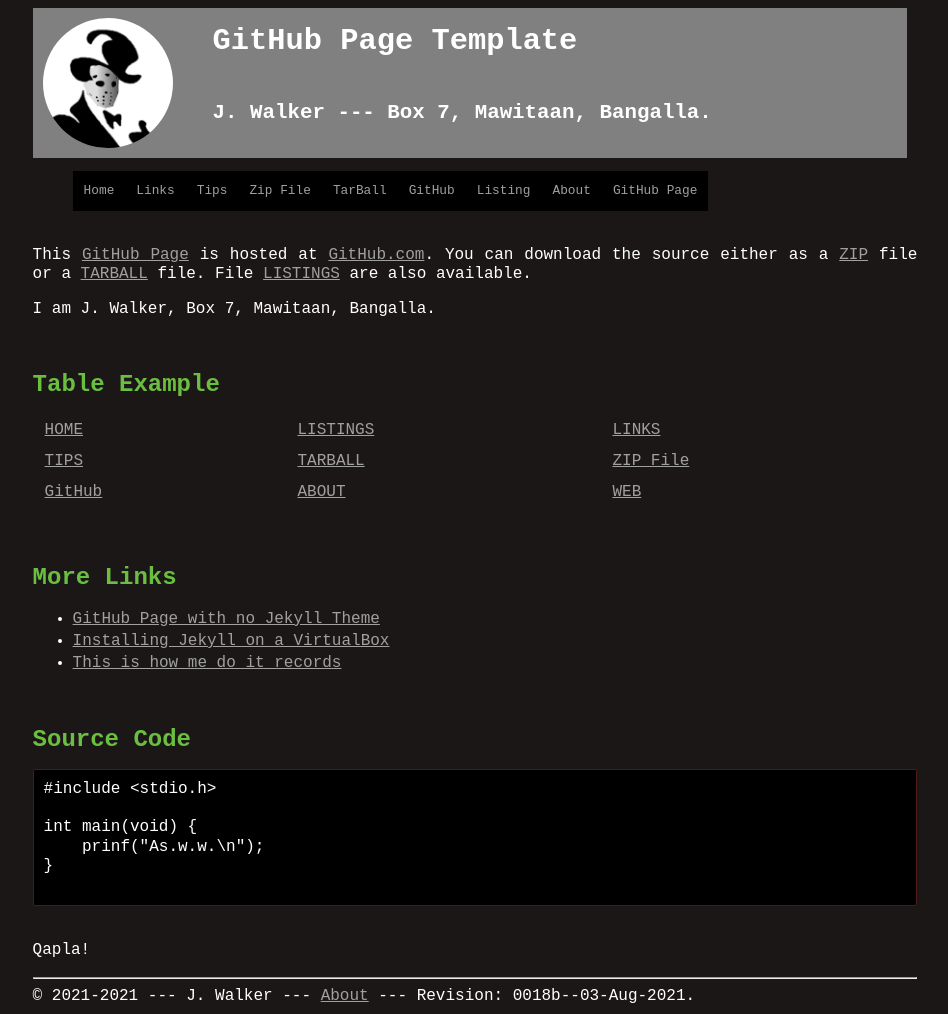
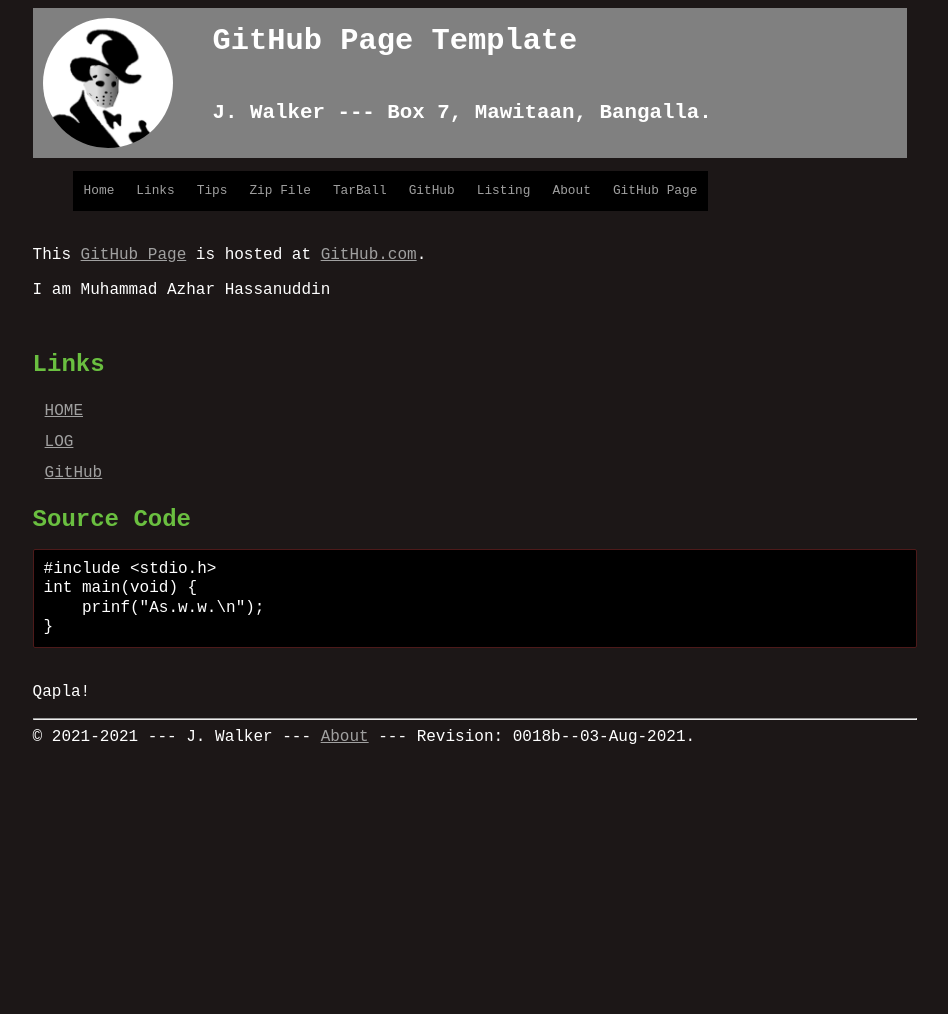
Before and after one commit to azhar81/sp221, a Jekyll site: the page built from index.md, in a window 1280 px wide. Shown: the whole page, without its empty margins (165-1113 px from the left). Built offline with Jekyll 4.4.1, drawn with Linux system fonts in a browser that asks for light colours; after the commit the page ends 900 px from its top, so only the background shows below that.

Commit message:
Update index.md

````diff
--- a/index.md
+++ b/index.md
@@ -2,38 +2,24 @@
 ---
 
 <br>
-This [GitHub Page](https://pages.github.com/) is hosted at [GitHub.com]({{ site.urlgithub }}).
-You can download the source either as a
-[ZIP]({{ site.baseurl }}/template.zip) file or a
-[TARBALL]({{ site.baseurl }}/template.tar.bz2) file.
-File [LISTINGS]({{ site.baseurl }}/000.html) are also available.
+This [GitHub Page](https://pages.github.com/) is hosted at [GitHub.com](https://github.com/azhar81/sp221).
 
-I am {{ site.author }}, {{ site.address }}
+I am Muhammad Azhar Hassanuddin
 
 <br>
-## Table Example
+## Links
 
-| [HOME]({{ site.baseurl }}/) | [LISTINGS]({{ site.baseurl }}/000.html) | [LINKS]({{ site.baseurl }}/LINKS/) |
-| [TIPS]({{ site.baseurl }}/TIPS/) | [TARBALL]({{ site.baseurl }}/template.tar.bz2) | [ZIP File]({{ site.baseurl }}/template.zip) |
-| [GitHub]({{ site.urlgithub }}) | [ABOUT]({{ site.baseurl }}/ABOUT/) | [WEB]({{ site.urlweb }}) |
+| [HOME](https://azhar81.github.io/sp221/) |
+| [LOG](TXT/mylog.txt) |
+| [GitHub](https://github.com/azhar81/sp221) |
 
-<br>
-## More Links
-
-* [GitHub Page with no Jekyll Theme](https://doit.vlsm.org/001.md)
-* [Installing Jekyll on a VirtualBox](https://doit.vlsm.org/005.md)
-* [This is how me do it records](https://doit.vlsm.org/)
-
-<br>
 ## Source Code
 
 ```
 #include <stdio.h>
-
 int main(void) {
     prinf("As.w.w.\n");
 }
-
 ```
 
 <br>
````
